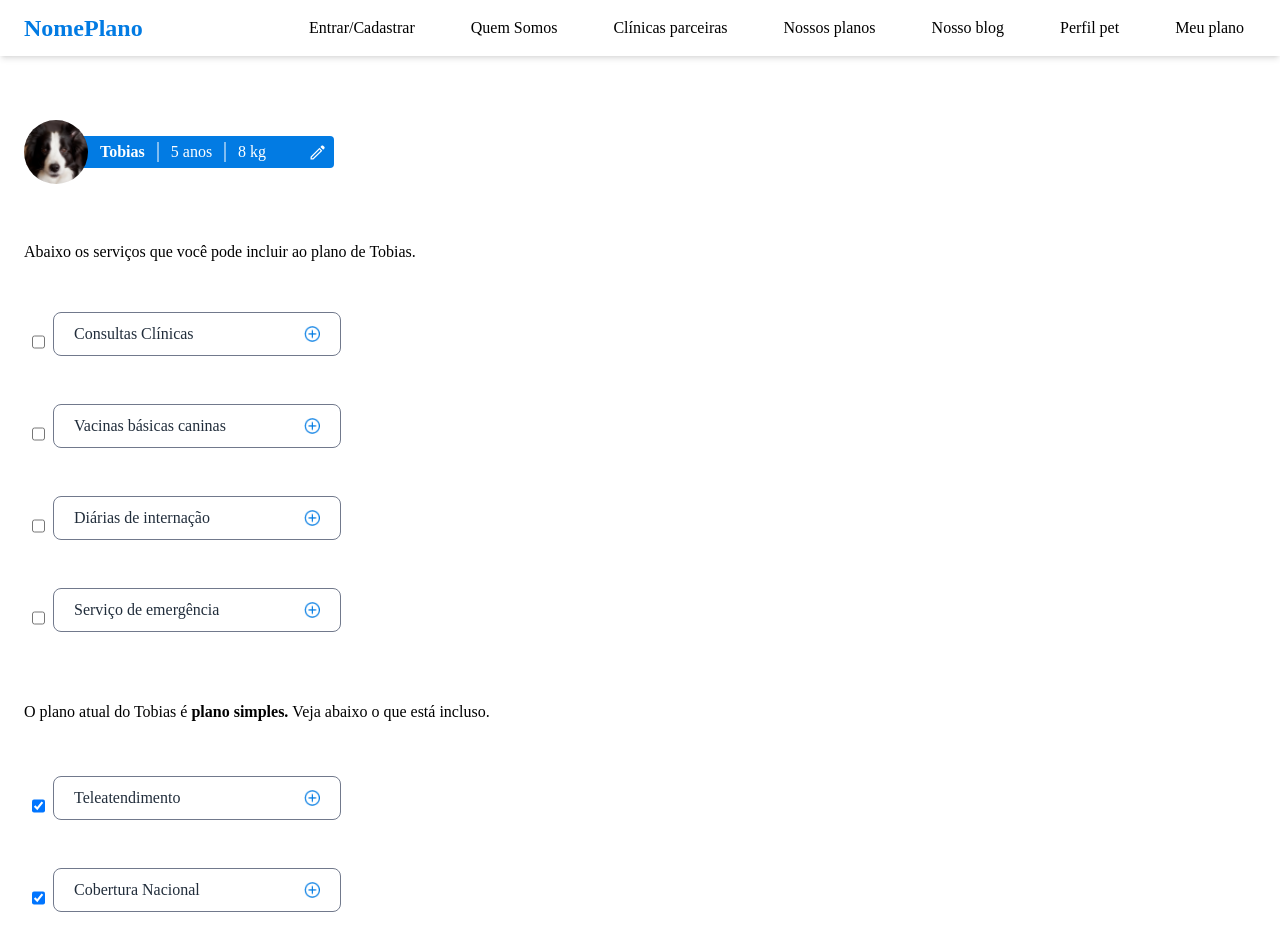
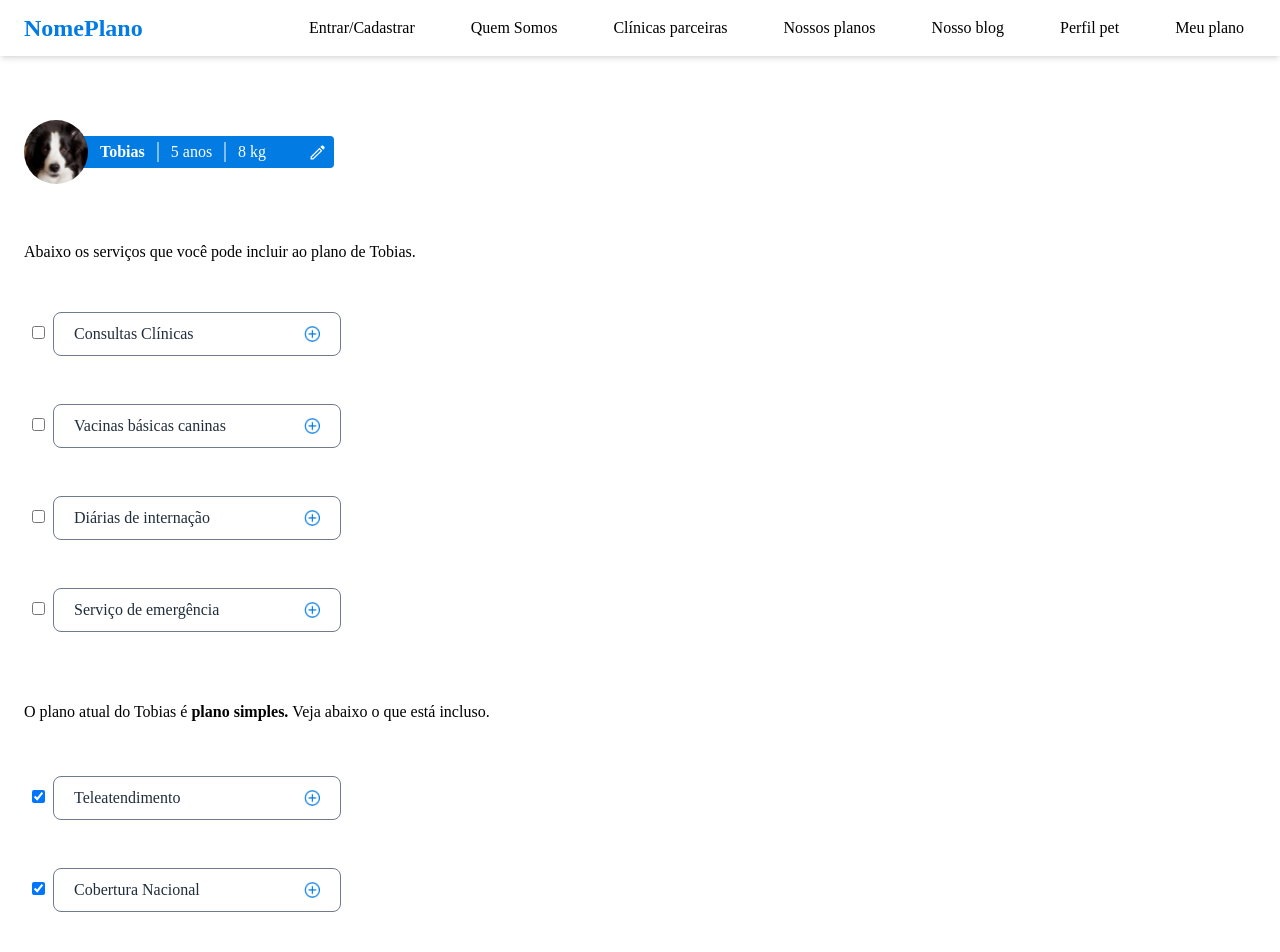
Before and after one commit to StaticDreamstate/GamaBoss, a React (Vite) app in the folder frontend/: page /alterar in a window 1280 px wide. Shown: the top 952 px of the page. Built offline with nearby package versions, Linux system fonts and the light colour scheme.

Commit message:
alterando checkbox

```diff
--- a/frontend/src/pages/Change/index.tsx
+++ b/frontend/src/pages/Change/index.tsx
@@ -14,7 +14,7 @@ export default function Change() {
         </p>
 
         {plans.map((plan) => (
-          <div className="flex">
+          <div className="flex items-baseline">
             {plan.userHas == false ? (
               <>
                 <input className="m-2" type="checkbox" />
@@ -36,7 +36,7 @@ export default function Change() {
         </p>
 
         {plans.map((plan) => (
-          <div className="flex">
+          <div className="flex items-baseline">
             {plan.userHas == true ? (
               <>
                 <input
```
